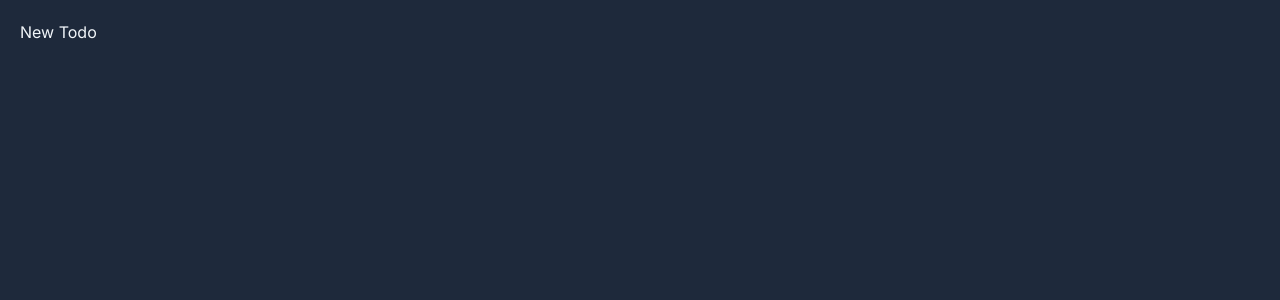
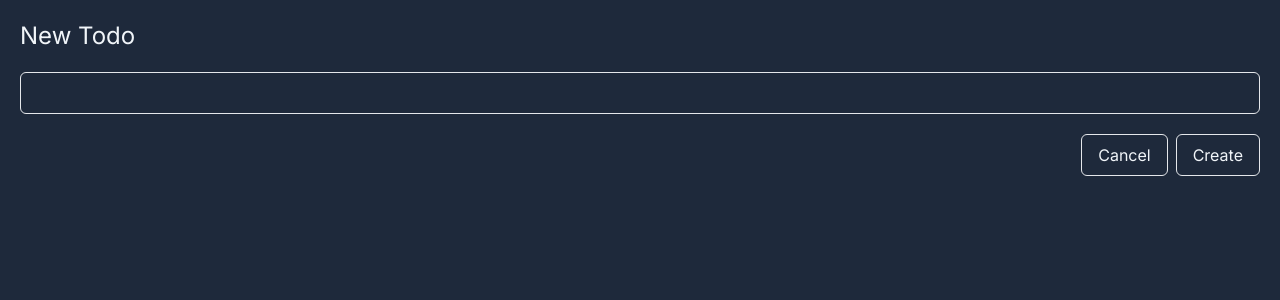
Before and after one commit to Raftouch/todo-next, a Next.js app: page /new in a window 1280 px wide. Shown: the top 300 px of the page. Built offline with nearby package versions, Linux system fonts and the light colour scheme.

Commit message:
:zap: updated new todo page

```diff
--- a/app/new/page.tsx
+++ b/app/new/page.tsx
@@ -1,5 +1,22 @@
-export default function New() {
+import Link from "next/link";
+
+export default function NewTodo() {
   return (
-    <div>New Todo</div>
+    <>
+      <header className="flex items-center justify-between mb-5">
+        <h1 className="text-2xl">New Todo</h1>
+      </header>
+      <form className="flex flex-col gap-5">
+        <input
+          type="text"
+          name="title"
+          className="bg-transparent border rounded-md py-2 px-4 outline-none"
+        />
+        <div className="flex justify-end gap-2">
+          <Link href=".." className="border rounded-md py-2 px-4 hover:bg-slate-700">Cancel</Link>
+          <button type="submit" className="border rounded-md py-2 px-4 hover:bg-slate-700">Create</button>
+        </div>
+      </form>
+    </>
   )
 }
```
Also changed, not shown: 1 other file (tests, documents, lock files or other folders).
